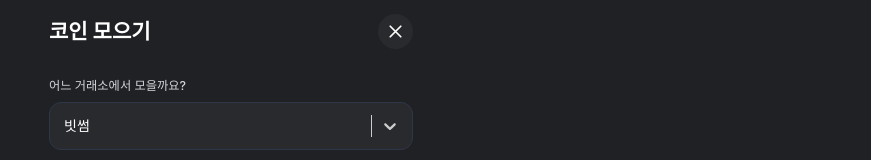
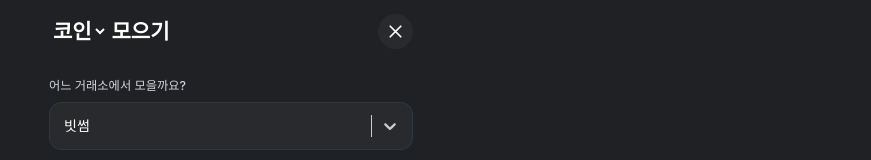
Before and after one commit to imsourceboom/nomorethink-front, a Next.js app: page /dca/add in a window 1280 px wide. Shown: the top 160 px of the page, without its empty margins (409-1280 px from the left). Built offline with nearby package versions, Linux system fonts and the light colour scheme.

Commit message:
modified font size

```diff
--- a/app/(pages)/dca/add/page.tsx
+++ b/app/(pages)/dca/add/page.tsx
@@ -25,6 +25,20 @@ const coinOptions = [
     { value: 'SOL', label: '솔라나' }
 ];
 
+// 주식 옵션 배열 추가
+const stockOptions: OptionType[] = [
+    { value: 'AAPL', label: '애플 (AAPL)' },
+    { value: 'GOOGL', label: '구글 (GOOGL)' },
+    { value: 'TSLA', label: '테슬라 (TSLA)' },
+    { value: 'AMZN', label: '아마존 (AMZN)' }
+];
+
+// 자산 유형 옵션 추가
+const assetTypeOptions: OptionType[] = [
+    { value: 'coin', label: '코인' },
+    { value: 'stock', label: '주식' }
+];
+
 // 주간 옵션 (요일)
 const weeklyOptions: OptionType[] = [
     { value: 'SUN', label: '일요일' },
@@ -45,6 +59,9 @@ export default function AddPage() {
     const router = useRouter();
     const searchParams = useSearchParams();
     const isEditMode = searchParams.get('edit') === 'true';
+
+    // 자산 유형(코인/주식) 상태
+    const [assetType, setAssetType] = useState<OptionType>(assetTypeOptions[0]);
 
     // 시간 선택 기본값을 다음 15분 단위로 설정하는 헬퍼
     const getNearestQuarter = () => {
@@ -148,7 +165,21 @@ export default function AddPage() {
                 <main className="flex flex-col mx-auto max-w-md items-center justify-start px-4 pb-24 bg-[var(--bg-color)]">
                     <div className="w-full">
                         <div className="flex items-center justify-between mt-4 mb-8">
-                            <h1 className="text-2xl font-bold">코인 모으기</h1>
+                            <div className="flex items-center space-x-1">
+                                <select
+                                    value={assetType.value}
+                                    onChange={(e) => {
+                                        const selected = assetTypeOptions.find(opt => opt.value === e.target.value);
+                                        if (selected) setAssetType(selected);
+                                    }}
+                                    className="bg-transparent border-none text-2xl font-bold text-white focus:outline-none"
+                                >
+                                    {assetTypeOptions.map(opt => (
+                                        <option key={opt.value} value={opt.value}>{opt.label}</option>
+                                    ))}
+                                </select>
+                                <span className="text-2xl font-bold text-white"> 모으기</span>
+                            </div>
                             <button
                                 type="button"
                                 onClick={() => router.push('/dca')}
@@ -164,6 +195,8 @@ export default function AddPage() {
                             e.preventDefault();
                             handleSubmit();
                         }} className="space-y-6">
+                            {/* 거래소 선택: 코인일 때만 노출 */}
+                            {assetType.value === 'coin' && (
                             <div>
                                 <label className="block text-sm font-medium text-gray-300 mb-2">
                                     어느 거래소에서 모을까요?
@@ -178,18 +211,20 @@ export default function AddPage() {
                                     isSearchable={false}
                                 />
                             </div>
+                            )}
 
                             <div>
                                 <label className="block text-sm font-medium text-gray-300 mb-2">
-                                    어떤 코인을 모을까요?
+                                    {assetType.value === 'coin' ? '어떤 코인을 모을까요?' : '어떤 주식을 모을까요?'}
                                 </label>
                                 <Select
                                     value={formData.coin}
                                     onChange={(option: SingleValue<OptionType>) =>
                                         option && setFormData(prev => ({ ...prev, coin: option }))}
+                                    options={assetType.value === 'coin' ? coinOptions : stockOptions}
+                                    styles={selectStyles}
                                     isDisabled={isEditMode}
-                                    options={coinOptions}
-                                    styles={selectStyles}
+                                    isSearchable={false}
                                 />
                             </div>
 
@@ -282,6 +317,8 @@ export default function AddPage() {
                                         </div>
                                     </div>
                                 )}
+                                {/* 시간 선택: 코인일 때만 노출 */}
+                                {assetType.value === 'coin' && (
                                 <div className="mb-4">
                                     <label className="block text-sm font-medium text-gray-300 mb-2">시간 선택</label>
                                     <DatePicker
@@ -296,6 +333,7 @@ export default function AddPage() {
                                         customInput={<TimeInput />}
                                     />
                                 </div>
+                                )}
                             </div>
                             <button
                                 type="submit"
```
